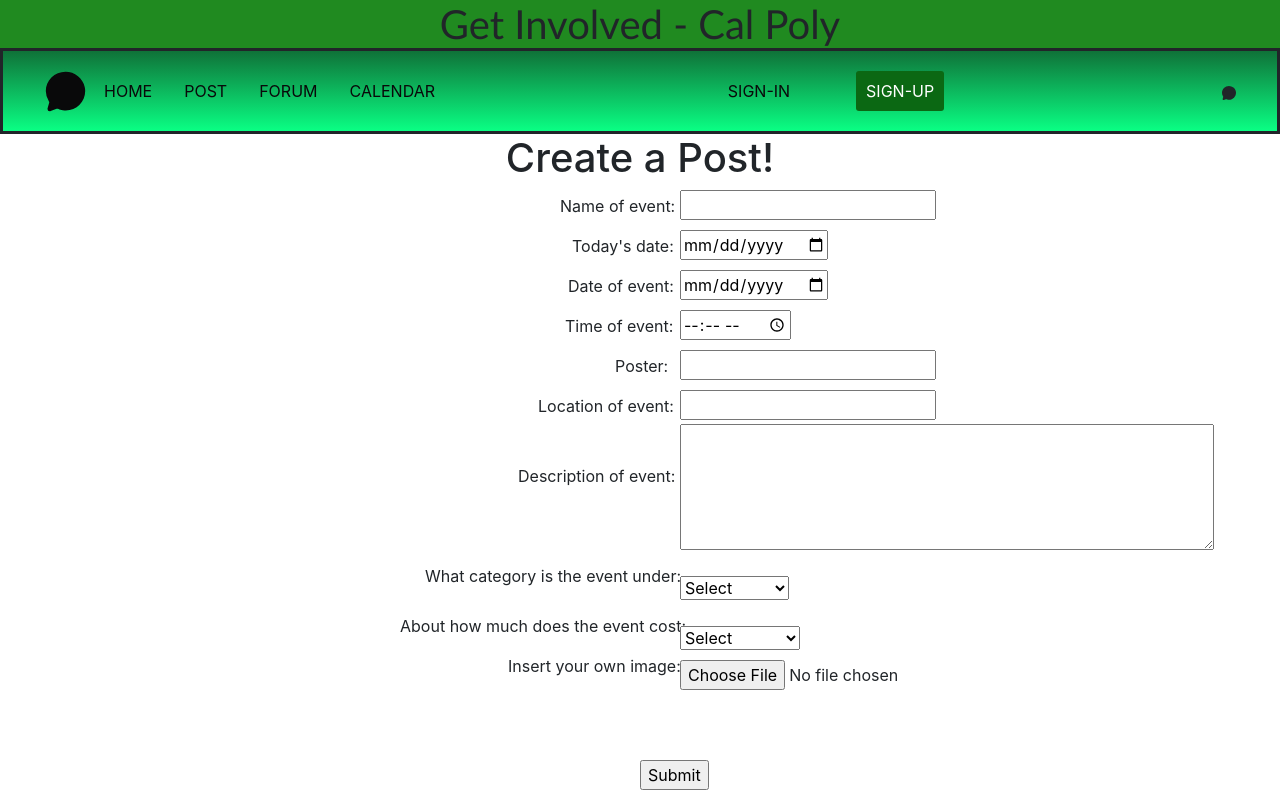
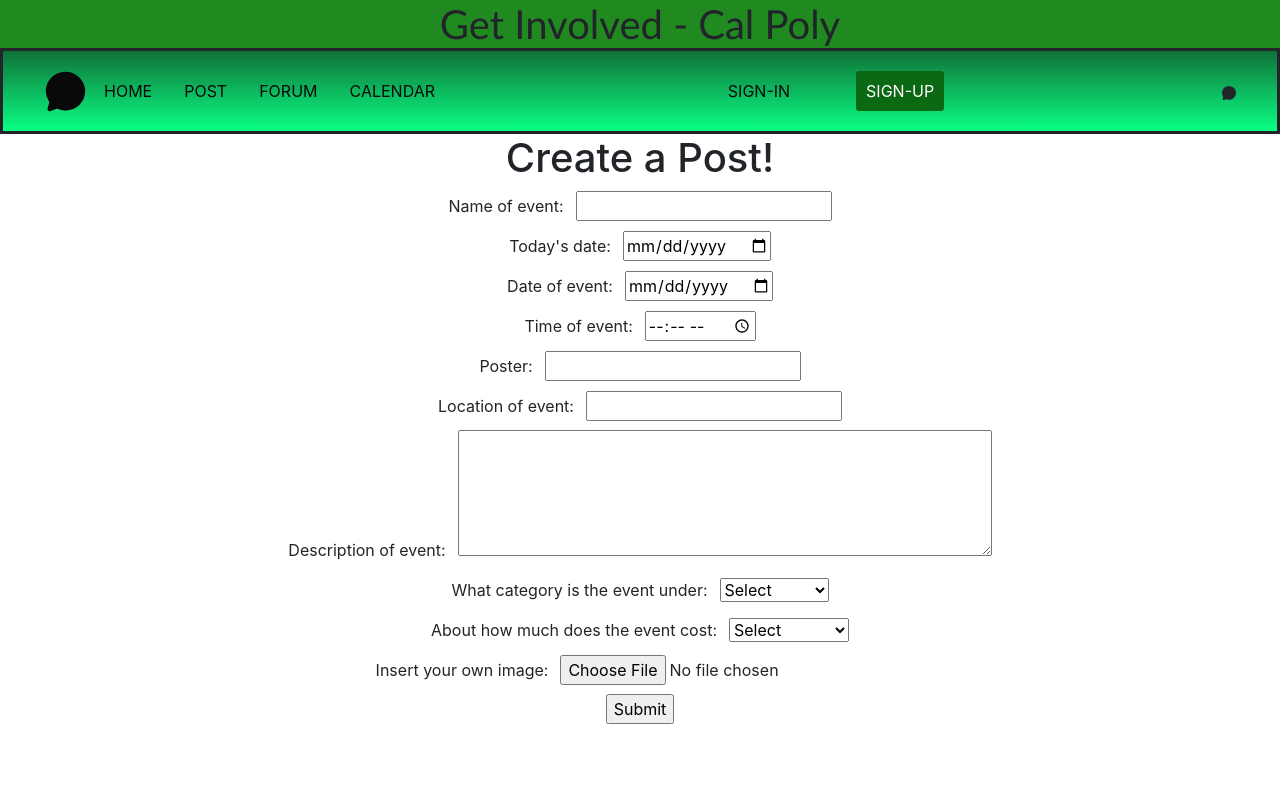
Before and after one commit to KennaReed/GetInvolved-CalPoly, a React (Create React App) app in the folder myapp/: page /post in a window 1280 px wide. Built offline with nearby package versions, Linux system fonts and the light colour scheme.

Commit message:
fixed post css

```diff
--- a/myapp/src/App1.js
+++ b/myapp/src/App1.js
@@ -11,7 +11,7 @@
 			<body class='App1'>
 			<div className='App'>
 				<h1>Create a Post!</h1>
-                <PostPage/>
+                <PostPage class="postpage"/>
 
 			</div>
 			</body>
--- a/myapp/src/index.css
+++ b/myapp/src/index.css
@@ -23,6 +23,7 @@
   height: 1px;
 }
 
+/*
 .event {
   position: absolute;
   left: 560px;
@@ -146,3 +147,5 @@
   position: absolute;
   bottom: 10px;
 }
+
+*/
```
